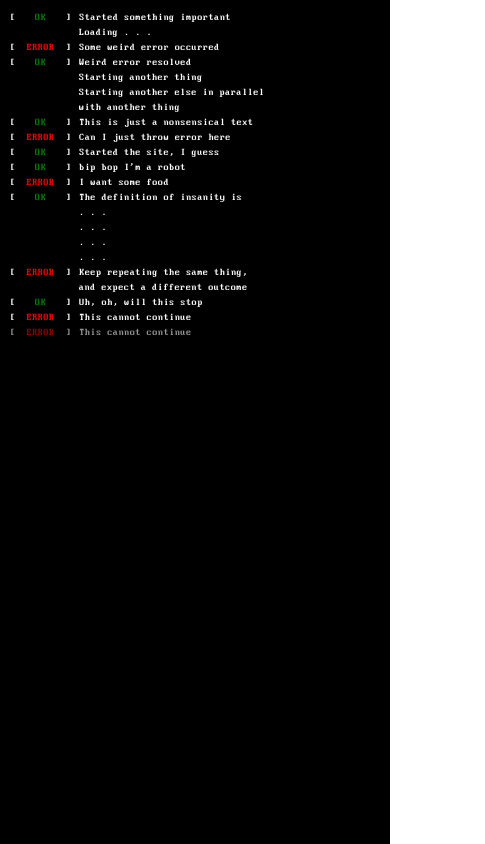
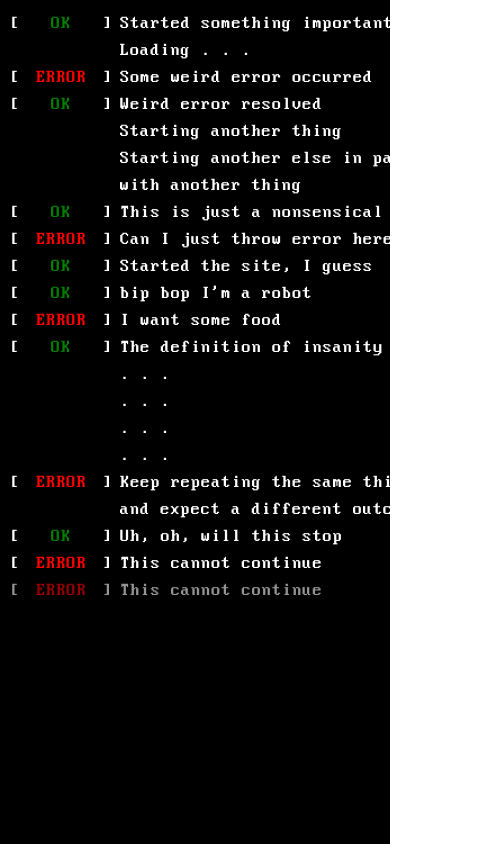
Before and after one commit to giovannistasi/giovannistasi.github.io, a Next.js app: page /boot-up in a window 390 px wide. Shown: the whole page, 485 px wide, since content can reach past the window. Built offline with nearby package versions, Linux system fonts and the light colour scheme.

Commit message:
fix boot up for touch device

```diff
--- a/package.json
+++ b/package.json
@@ -17,6 +17,7 @@
     "framer-motion": "^3.3.0",
     "next": "10.0.6",
     "react": "17.0.1",
+    "react-device-detect": "^1.15.0",
     "react-dom": "17.0.1",
     "xterm": "^4.10.0"
   },
--- a/src/components/shared/ProcessAnimatedLine.tsx
+++ b/src/components/shared/ProcessAnimatedLine.tsx
@@ -1,3 +1,4 @@
+import useIsTouchDevice from "@/lib/useIsTouchDevice";
 import { Text, useMediaQuery } from "@chakra-ui/react";
 import { motion } from "framer-motion";
 
@@ -31,7 +32,7 @@ export function ProcessAnimatedLine({
   status,
   duration = 1,
 }: Props) {
-  const [isSmallerThan500] = useMediaQuery("(max-width: 500px)")
+  const isTouchDevice = useIsTouchDevice();
 
   return (
     <motion.p
@@ -40,7 +41,7 @@ export function ProcessAnimatedLine({
         whiteSpace: "nowrap",
         opacity: "0%",
         fontFamily: "DOS VGA",
-        fontSize: isSmallerThan500 ? '10px' : '18px',
+        fontSize: isTouchDevice ? "12px" : "18px",
       }}
       animate={{
         opacity: ["0%", "100%"],
@@ -52,7 +53,7 @@ export function ProcessAnimatedLine({
       }}
     >
       {status !== "Loading" && (
-        <Text as="span" mr={isSmallerThan500 ? 0 : 4}>
+        <Text as="span" mr={isTouchDevice ? 0 : 4}>
           [
         </Text>
       )}
@@ -66,11 +67,20 @@ export function ProcessAnimatedLine({
         {makeStatusText(status)}
       </Text>
       {status !== "Loading" && (
-        <Text as="span" ml={isSmallerThan500 ? 0 : 4} mr={2}>
+        <Text as="span" ml={isTouchDevice ? 0 : 4} mr={2}>
           ]
         </Text>
       )}
-      <Text as="span" ml={status === "Loading" ? (isSmallerThan500 ? '19px' : '60px') : 0}>
+      <Text
+        as="span"
+        ml={
+          status === "Loading"
+            ? isTouchDevice
+              ? "19px"
+              : "60px"
+            : 0
+        }
+      >
         {text}
       </Text>
     </motion.p>
--- /dev/null
+++ b/src/lib/useIsTouchDevice.ts
@@ -0,0 +1,48 @@
+import { useEffect, useState } from "react";
+
+function isTouchDevice() {
+  if (typeof window === "undefined") return false;
+
+  const prefixes = " -webkit- -mox- -o- -ms- ".split(" ");
+  function mq(query) {
+    return typeof window !== "undefined" && window.matchMedia(query).matches;
+  }
+
+  if (
+    "ontouchstart" in window ||
+    // @ts-ignore
+    (window?.DocumentTouch && document instanceof DocumentTouch)
+  )
+    return true;
+
+  const query = ["(", prefixes.join("touch-enabled),("), "heartz", ")"].join(
+    ""
+  );
+
+  return mq(query);
+}
+
+export default function useIsTouchDevice() {
+  const [isTouch, setIsTouch] = useState(false);
+  useEffect(() => {
+    const {
+      isAndroid,
+      isIPad13,
+      isIPhone13,
+      isWinPhone,
+      isMobileSafari,
+      isTablet,
+    } = require("react-device-detect");
+    setIsTouch(
+      isAndroid ||
+        isIPad13 ||
+        isIPhone13 ||
+        isWinPhone ||
+        isMobileSafari ||
+        isTablet ||
+        isTouchDevice()
+    );
+  }, []);
+
+  return isTouch;
+}
--- a/src/pages/boot-up.tsx
+++ b/src/pages/boot-up.tsx
@@ -14,13 +14,17 @@ export default function BootUpScreen() {
       }
     };
 
+    const touchEventHandler = () => {
+      router.replace("/tty/1");
+    };
+
     window.addEventListener("keypress", eventHandler);
-    window.addEventListener("touchend", eventHandler);
+    window.addEventListener("touchend", touchEventHandler);
 
     return () => {
       window.removeEventListener("keypress", eventHandler);
-      window.removeEventListener("touchend", eventHandler);
-    }
+      window.removeEventListener("touchend", touchEventHandler);
+    };
   });
 
   return (
```
Also changed, not shown: src/components/desktop/DesktopMainView.tsx (line endings or trailing spaces), 2 other files (tests, documents, lock files or other folders).
